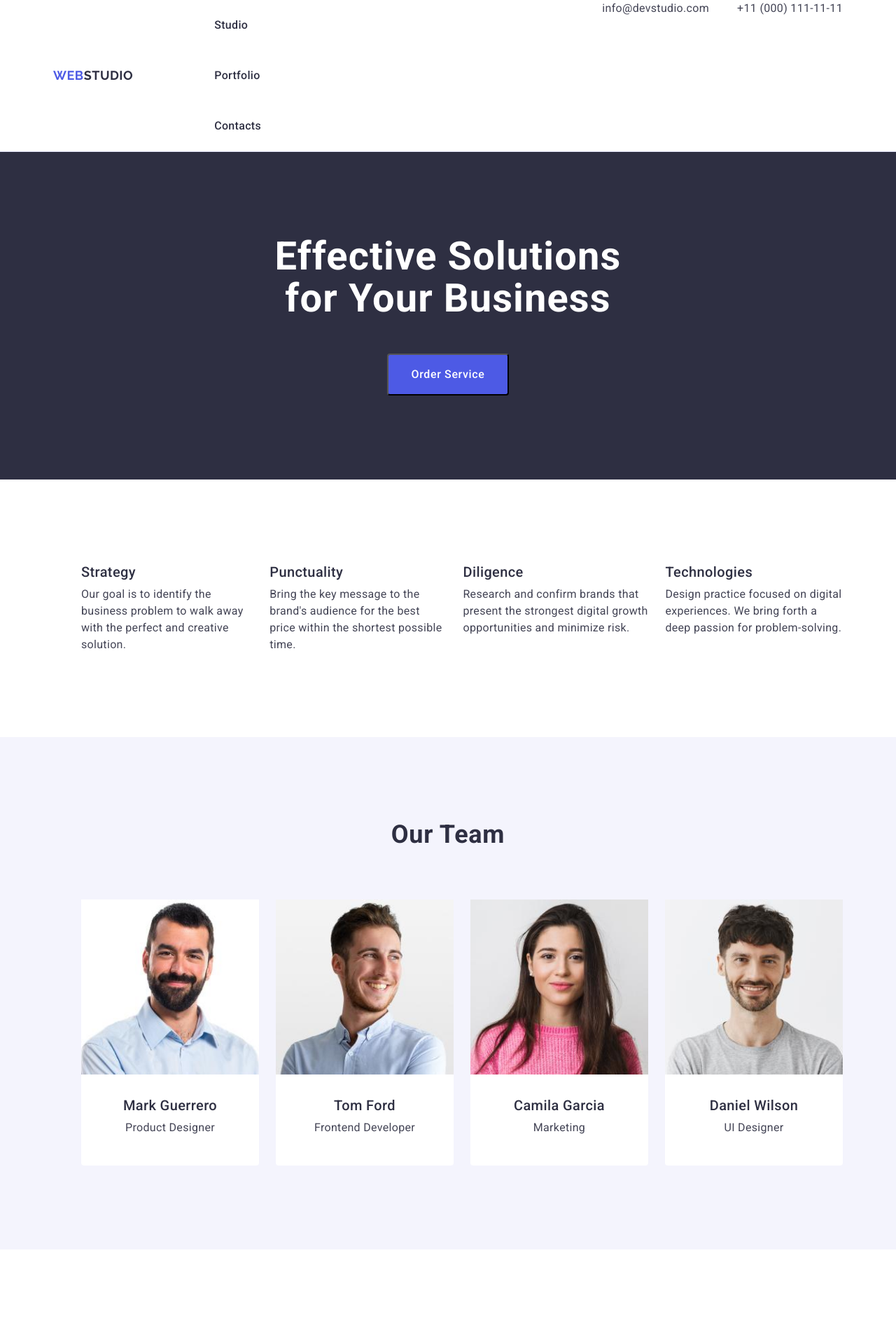
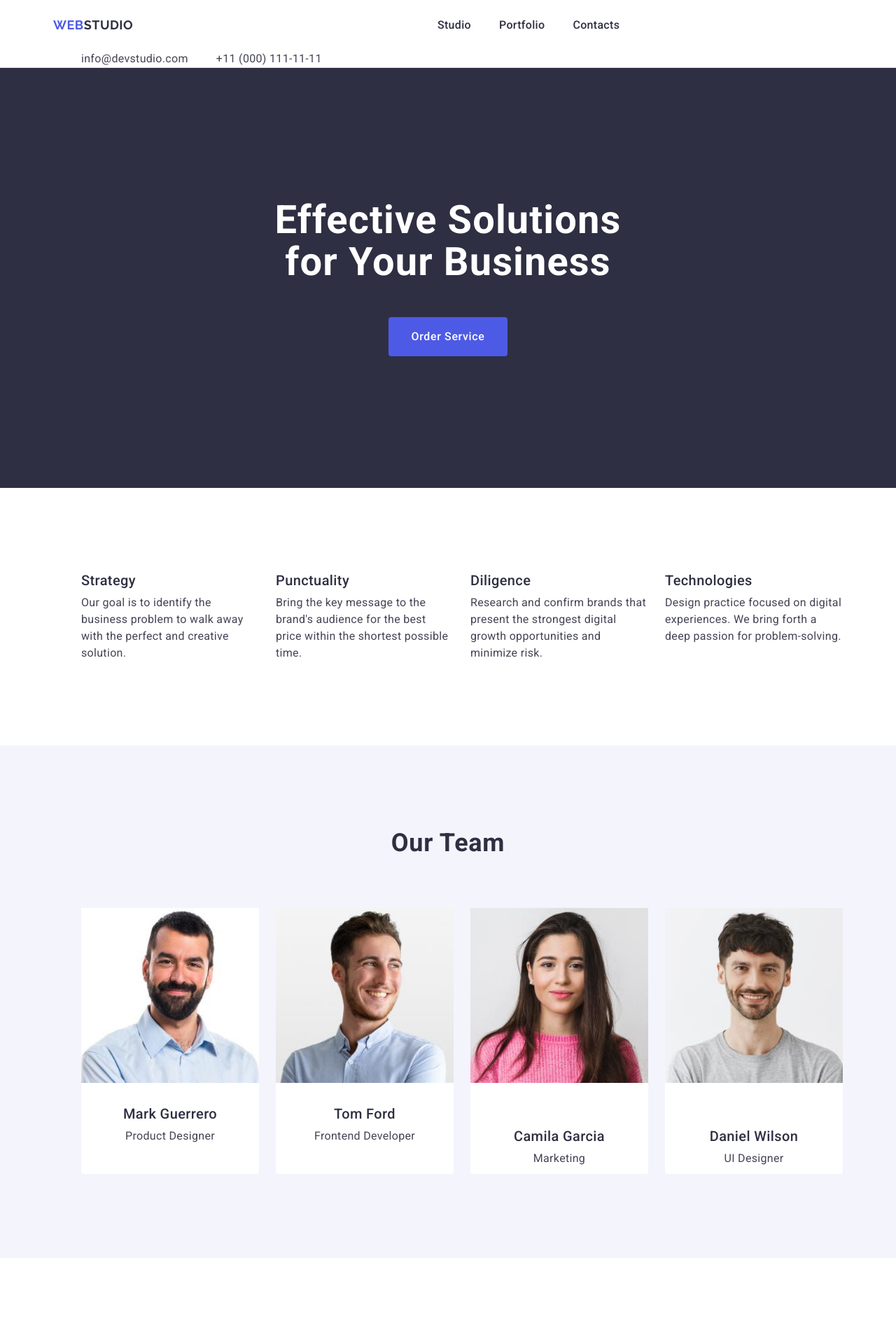
Before and after one commit to Tonia06/goit-markup-hw-03, a plain HTML site: page index.html in a window 1280 px wide. Shown: the top 1900 px of the page at 70% size. Drawn offline with nearby package versions, Linux system fonts and the light colour scheme.

Commit message:
fixed flex block

```diff
--- a/css/styles.css
+++ b/css/styles.css
@@ -75,12 +75,16 @@ section {
 .header-section {
   border-bottom: 1px solid #e7e9fc;
 }
-
+.navigation-list {
+  display: flex;
+  gap: 40px;
+}
 .header-nav {
   display: flex;
   align-items: center;
 }
-.nav-container {
+
+.container .nav-container {
   display: flex;
   width: 1158px;
   padding: 0 15px;
@@ -147,6 +151,7 @@ section {
 
 .first-section {
   background-color: #2e2f42;
+  padding: 188px 0;
   margin: 0 auto;
 }
 .container .container-hero {
@@ -156,7 +161,7 @@ section {
 }
 .main-title {
   font-family: var(--font-family);
-  width: 496px;
+  max-width: 496px;
   font-weight: 700;
   font-size: 56px;
   line-height: 1.07;
@@ -178,7 +183,8 @@ section {
   border-radius: 4px;
   padding: 16px 32px;
   min-width: 169px;
-  min-height: 56px;
+  border: none;
+  height: 56px;
   background-color: #4d5ae5;
   color: #ffffff;
 }
@@ -202,7 +208,7 @@ section {
   gap: 24px;
 }
 .features-list-item {
-  flex-basis: calc((100%-72px) / 4);
+  flex-basis: calc((100% - 72px) / 4);
 }
 .features-caption {
   font-weight: 500;
@@ -249,7 +255,14 @@ section {
 .photo-daniel {
   margin-bottom: 32px;
 }
+.info-mark,
+.info-tom,
+.info-camila,
+.info-daniel {
+  padding: 32px 0;
+}
 .team-list-item {
+  width: calc((100% - 72px) / 4);
   border-radius: 0 0 4px 4px;
   padding: 0px 0px 32px 0px;
   width: 264px;
@@ -313,6 +326,7 @@ section {
   border: 1px solid var(--cornflower);
   width: 360px;
   height: 420px;
+  width: calc((100% - 48px) / 3);
 }
 .portfolio-sub-tittle {
   font-weight: 500;
@@ -342,7 +356,7 @@ section {
 /* #region Footer*/
 .footer-section {
   background-color: #2e2f42;
-  padding: 120px 0;
+  padding: 100px 0;
 }
 
 .footer-logo {
--- a/index.html
+++ b/index.html
@@ -22,7 +22,7 @@
   <body>
     <!-- #region Header -->
     <header class="header-section">
-      <div class="nav-container">
+      <div class="container nav-container">
         <nav class="header-nav">
           <a class="logo" href="./index.html"
             >Web<span class="logo-studio">Studio</span></a
@@ -60,7 +60,7 @@
     <!-- #region Hero -->
     <main>
       <section class="first-section">
-        <div clas="container container-hero">
+        <div class="container container-hero">
           <h1 class="main-title">Effective Solutions for&nbsp;Your Business</h1>
           <button class="order-button" type="button">Order Service</button>
         </div>
@@ -117,8 +117,10 @@
                 alt="employee photo"
                 width="264"
               />
+              <div class="mark-info">
                 <h3 class="team-sub-tittle">Mark Guerrero</h3>
                 <p class="team-text">Product Designer</p>
+              </div>
             </li>
             <li class="team-list-item">
               <img
@@ -127,8 +129,10 @@
                 alt="employee photo"
                 width="264"
               />
+              <div class="tom-info">
                 <h3 class="team-sub-tittle">Tom Ford</h3>
                 <p class="team-text">Frontend Developer</p>
+              </div>
             </li>
             <li class="team-list-item">
               <img
@@ -137,8 +141,10 @@
                 alt="employee photo"
                 width="264"
               />
+              <div class="info-camila">
                 <h3 class="team-sub-tittle">Camila Garcia</h3>
                 <p class="team-text">Marketing</p>
+              </div>
             </li>
             <li class="team-list-item">
               <img
@@ -147,8 +153,10 @@
                 alt="employee photo"
                 width="264"
               />
+              <div class="info-daniel">
                 <h3 class="team-sub-tittle">Daniel Wilson</h3>
                 <p class="team-text">UI Designer</p>
+              </div>
             </li>
           </ul>
         </div>
@@ -240,7 +248,7 @@
 
     <!-- #region Footer -->
     <footer class="footer-section">
-      <div class="footer-container">
+      <div class="container footer-container">
         <a href="./index.html" class="footer-logo"
           >Web <span class="footer-logo-studio">Studio</span></a
         >
```
Lines whose indentation alone changed are shown as unchanged.
